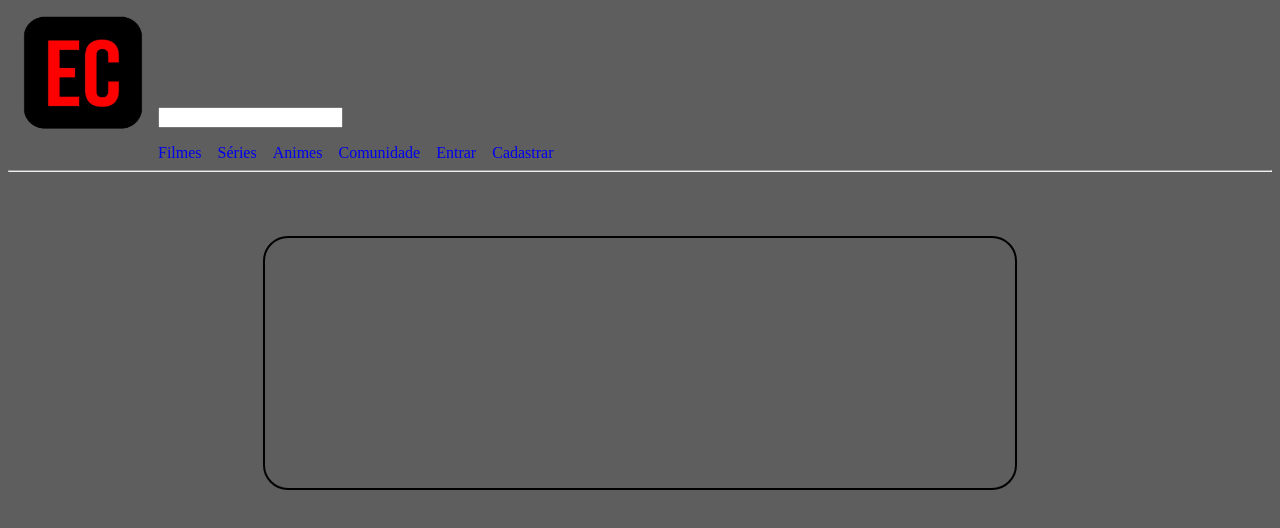
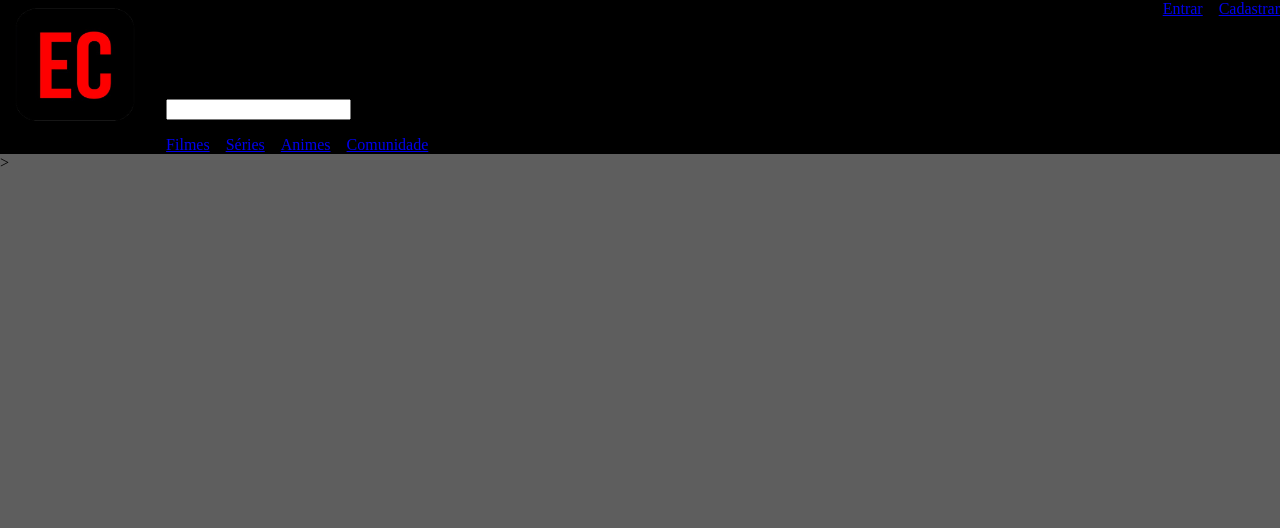
Before and after one commit to jpp09/trabalhoFaculdade, a plain HTML site: page docs/index.html in a window 1280 px wide. Drawn offline with Linux system fonts and the light colour scheme.

Commit message:
Ajustando a tela principal

```diff
--- a/docs/desing/index.css
+++ b/docs/desing/index.css
@@ -1,57 +1,51 @@
 body{
     background-color: rgb(0,0,0,0.63);
+    box-sizing: border-box;
+    margin: 0;
+    padding: 0;
 }
 
-#menu{
-    display: flex;
-    align-items: end;
+#cabeçalho{
+    background-color: black;
 }
-
-#logo{
-    width: 150px;
-    height: 150px;
+/*Criando o template area do menu*/
+#conteudo_menu{
+    display: grid;
+    grid-template-columns: 1fr 5fr 1fr;
+    grid-template-areas:
+    "img_logo seção_de_rotas seção_de_rotas botao";
 
 }
 
-#hp{
+/*Configurando o grid area do menu*/
+#logo{
+    grid-area: img_logo;
+}
+
+#seção_de_acesso{
+    grid-area: botao;
+    display: flex;
+    gap: 1rem
+}
+
+#seção_de_rotas{
+    grid-area: seção_de_rotas;
     display: flex;
     flex-direction: column;
+    justify-content: end;
     gap: 1rem;
 }
 
 
-#botões{
-    display: flex;
-    gap: 1rem;
-    align-items: end;
-
+/*Configurando o tamanho da imagem*/
+#img_logo{
+    width: 150px;
+    height: 150px;
 }
-
-#bt{
+/*Configurando o espaçamento entre os links de cada página*/
+#seções{
     display: flex;
     gap: 1rem;
 }
 
-hr{
-    align-items: stretch;
-}
-
-#content{
-    display: flex;
-    flex-direction: column;
-    align-items: center;
-    align-content: center;
-    margin: 4rem;
-}
-
-#conteudo{
-    display: flex;
-    border: 2px solid black;
-    width: 750px;
-    height: 250px;
-    border-radius: 25px;
-}
-
-a{
-    text-decoration: none;
-}
+/*Colocando a espaço para passar as nóticias*/
--- a/docs/index.html
+++ b/docs/index.html
@@ -7,29 +7,35 @@
     <title>Entretenimento Caseiros</title>
 </head>
 <body>
-    <div id="menu">
-        <div id="l">
-            <img src="desing/EC__2_-removebg-preview.png" alt="Logo do site" id="logo">
+    <!-- Menu da página principal -->
+    <header id="cabeçalho">
+        <div id="conteudo_menu">
+            <div id="logo">
+                <img src="desing/EC__2_-removebg-preview.png" alt="EC com fundo preto e letras em vermelho" id="img_logo">
             </div>
-        <div id="hp">
+            <div id="seção_de_rotas">
                 <div id="pesquisa">
                     <input type="text" id="search" >
                 </div>
-            <div id="botões">
+                <div id="seções">
                     <a href="filmes.html" id="filmes">Filmes</a>
                     <a href="series.html" id="series">Séries</a>
                     <a href="anime.html" id="anime">Animes</a>
                     <a href="comunidade.html" id="comunidade">Comunidade</a>
+                </div>
+            </div>
+            <div id="seção_de_acesso">
                 <a href="login.html" id="login">Entrar</a>
                 <a href="register.html" id="register">Cadastrar</a>
             </div>
         </div>
-    </div>
-    <hr>
-    <div id="content">
+    </header>
+    <!-- Área do corpo do menu-->>
+    <section id="main_content">
         <div id="conteudo">
 
         </div>
-    </div>
+    </section>
+
 </body>
 </html>
```
Lines whose indentation alone changed are shown as unchanged.
